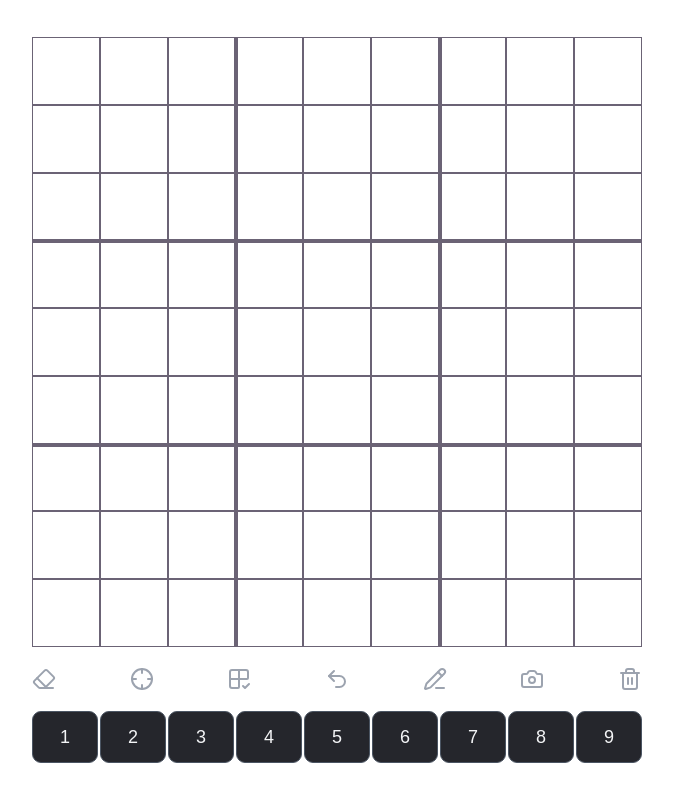
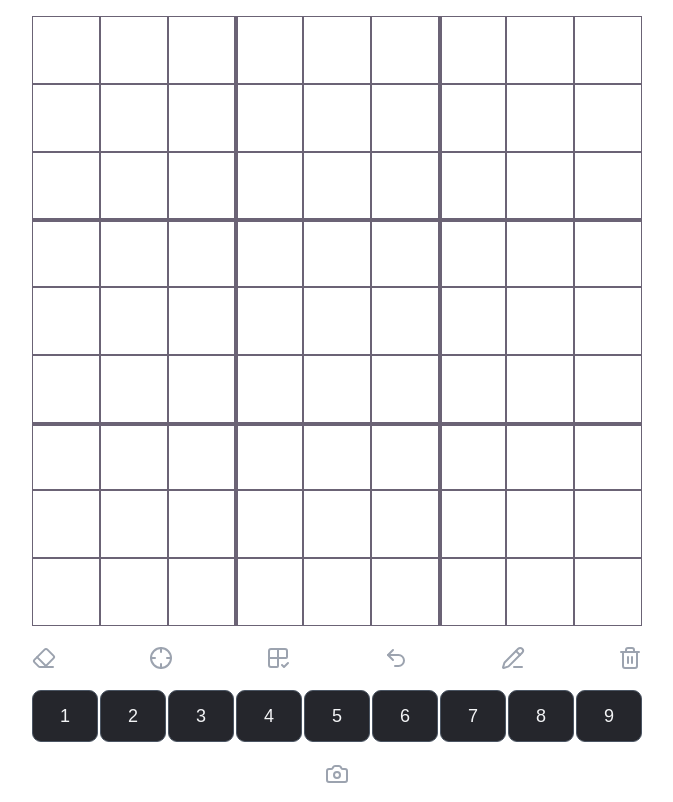
Before and after one commit to olikve02/Sudoku-Helper, a React (Vite) app: page / in a window 1280 px wide. Shown: the whole page, without its empty margins (303-976 px from the left). Built offline with nearby package versions, Linux system fonts and the light colour scheme.

Commit message:
style: moved go to camera screen button

```diff
--- a/src/App.css
+++ b/src/App.css
@@ -159,6 +159,12 @@
   padding-top: 20px;
 }
 
+.camera-icon-container{
+  display: flex;
+  justify-content: center;
+  padding-top: 20px;
+}
+
 .border-top-thick {
   border-top-width: 3px;
 }
--- a/src/App.tsx
+++ b/src/App.tsx
@@ -57,16 +57,18 @@ function App() {
               className={`icon-button ${board.candidateMode ? "selected" : ""}`}
               onClick={board.toggleCandidateMode}
             />
-            <Camera
-              className="icon-button"
-              onClick={() => setScreen("camera")}
-            />
             <Trash className="icon-button" onClick={board.clearBoard}></Trash>
           </Box>
           <NumberButtonRow
             onNumberClick={board.enterNumber}
             completedNumbers={completedNumbers(board.cells)}
           />
+          <Box className="camera-icon-container">
+            <Camera
+              className="icon-button"
+              onClick={() => setScreen("camera")}
+            />
+          </Box>
         </div>
       ) : (
         <CameraScanner
```
